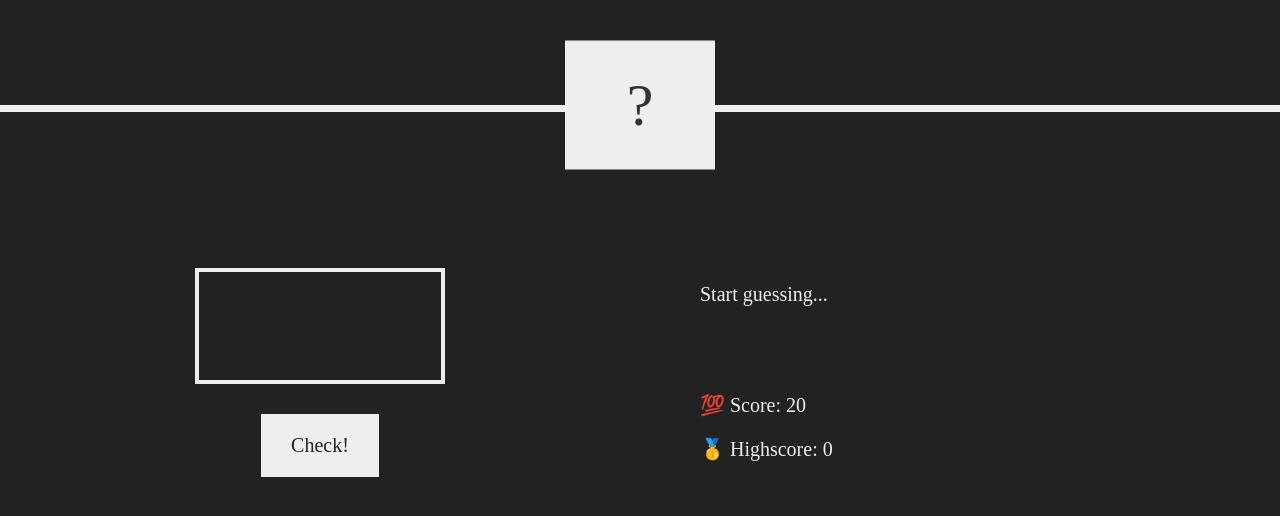
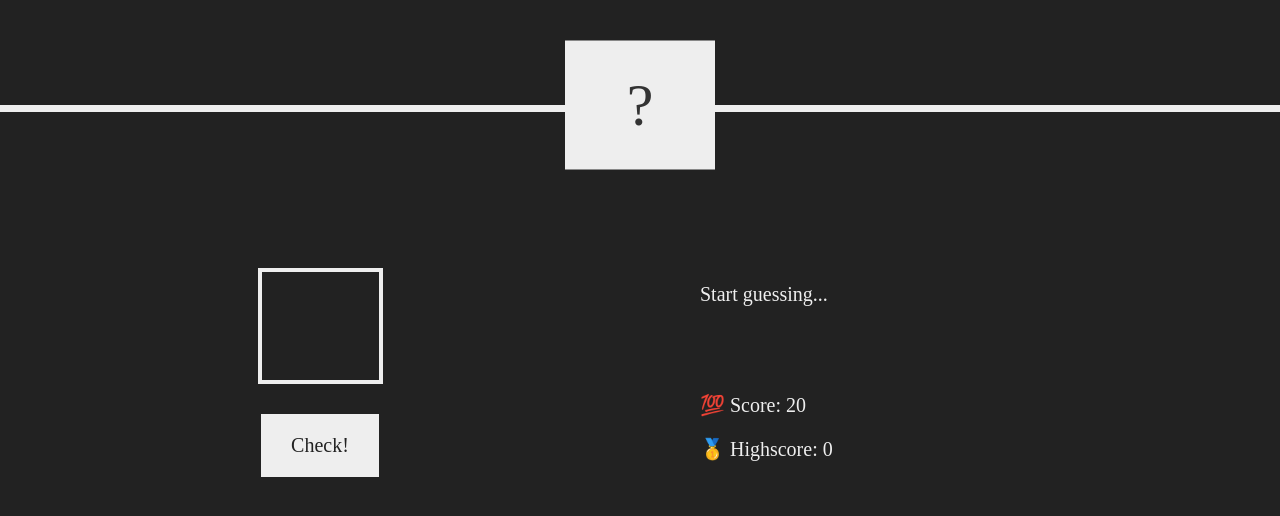
Before and after one commit to katekeiroz-dev/game-guessNumber, a plain HTML site: page index.html in a window 1280 px wide. Shown: the part 168-684 px from the top of the page. Drawn offline with Linux system fonts and the light colour scheme; a web font is replaced by a local one.

Commit message:
fixed position

```diff
--- a/style.css
+++ b/style.css
@@ -40,6 +40,9 @@ main {
   flex-direction: column;
   align-items: center;
 }
+#input{
+  width: 125px;
+}
 
 .right {
   width: 52rem;
@@ -50,7 +53,6 @@ main {
 h1 {
   font-size: 4rem;
   text-transform: uppercase;
-
   text-align: center;
   position: absolute;
   width: 100%;
```
